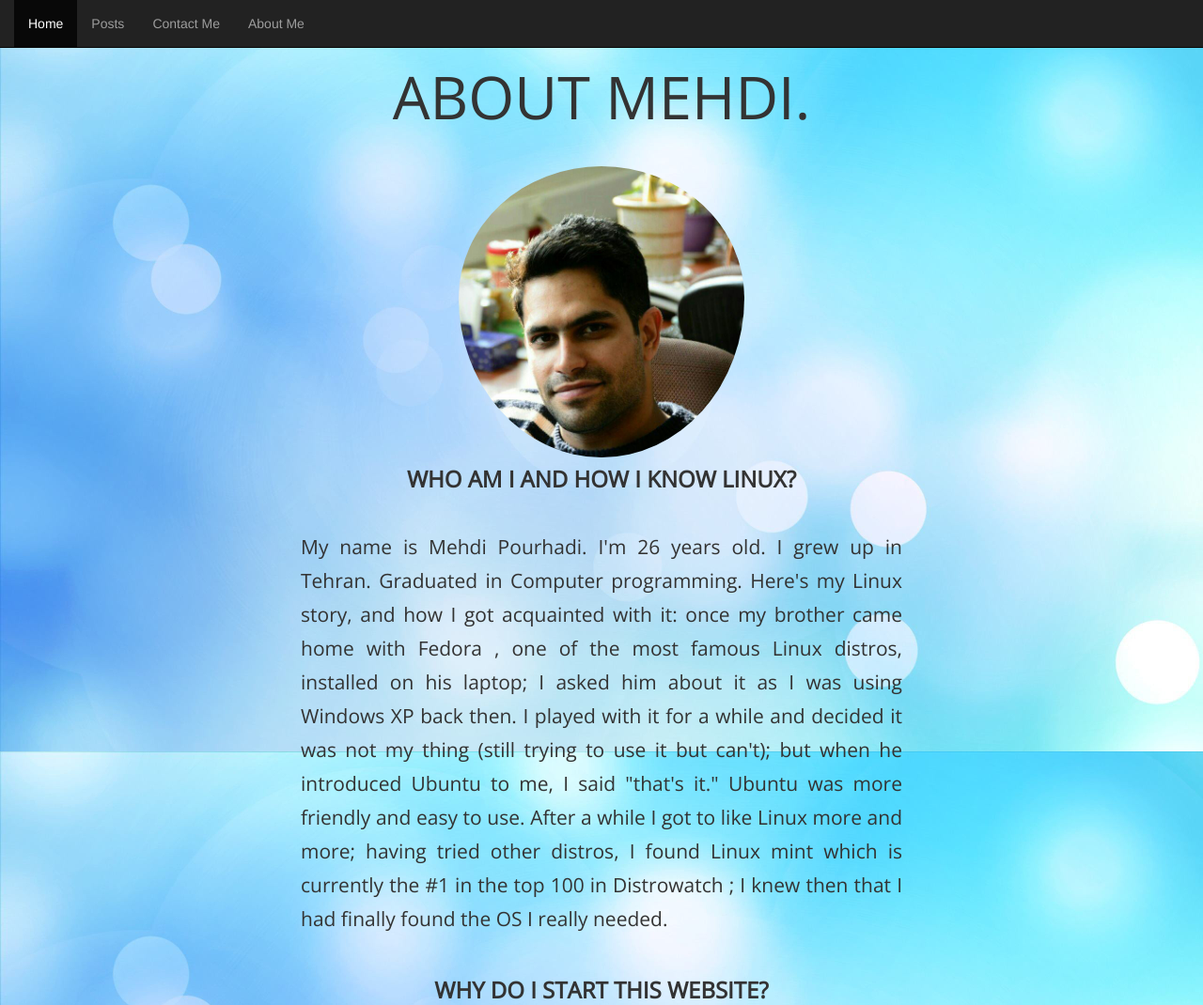
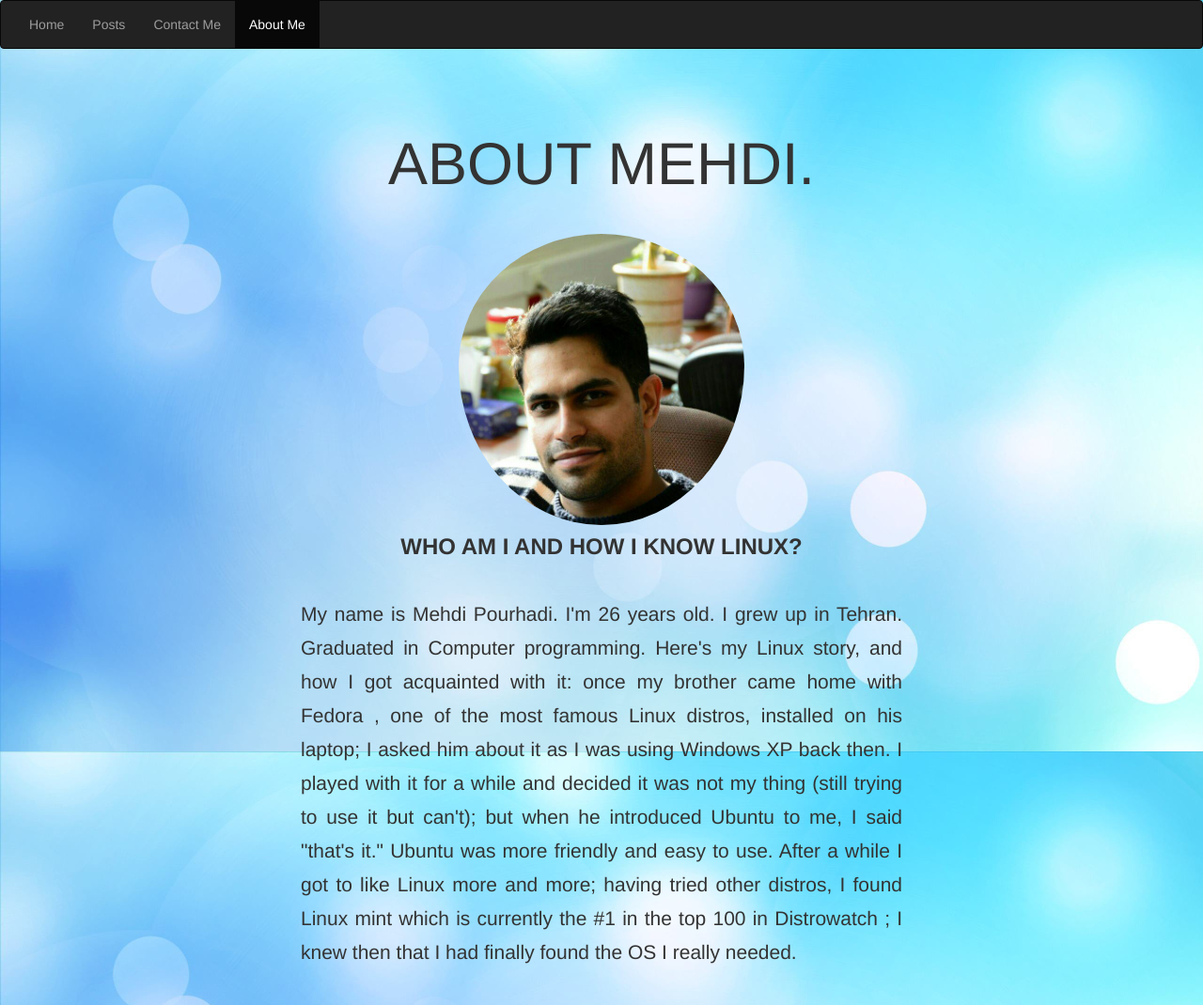
Before and after one commit to mehdip2007/my-website, a plain HTML site: page About-Me.html in a window 1280 px wide. Shown: the top 1070 px of the page at 94% size. Drawn offline with nearby package versions, Linux system fonts and the light colour scheme.

Commit message:
fix footer issue

```diff
--- a/About-Me.html
+++ b/About-Me.html
@@ -8,19 +8,18 @@
     <link rel="stylesheet" type="text/css" href="css/font-awesome.min.css">
     <link rel="stylesheet" type="text/css" href="css/bootstrap-social.css">
     <link rel="stylesheet" href="https://cdnjs.cloudflare.com/ajax/libs/font-awesome/4.6.3/css/font-awesome.min.css">
-    <link rel='stylesheet' type='text/css' href='https://fonts.googleapis.com/css?family=Open+Sans'>
     <script src="jquery.min.js"></script>
     <script src="bootstrap.min.js"></script>
   </head>
 
   <body>
-        <nav class="navbar navbar-inverse navbar-fixed-top">
+        <nav class="navbar navbar-inverse">
             <div class="container-fluid">
                 <ul class="nav navbar-nav">
-                  <li class="active"><a href="index.html">Home</a></li>
+                  <li><a href="index.html">Home</a></li>
                   <li><a href="#">Posts</a></li>
                   <li><a href="#">Contact Me</a></li>
-                  <li><a href="About-Me">About Me</a></li>
+                  <li class="active"><a href="About-Me.html">About Me</a></li>
                 </ul>
             </div>
         </nav>
--- a/css/style.css
+++ b/css/style.css
@@ -5,7 +5,6 @@ body {
     -moz-background-size: cover;
     -o-background-size: cover;
     background-size: cover;
-    font-family: 'Open Sans', sans-serif;
 
 }
 
@@ -22,7 +21,6 @@ body {
 
 .jumbotron{
     background-color:transparent !important;
-    font-family: 'Open Sans', sans-serif;
 }
 
 
```
Also changed, not shown: index.html (+2 -2 lines).
